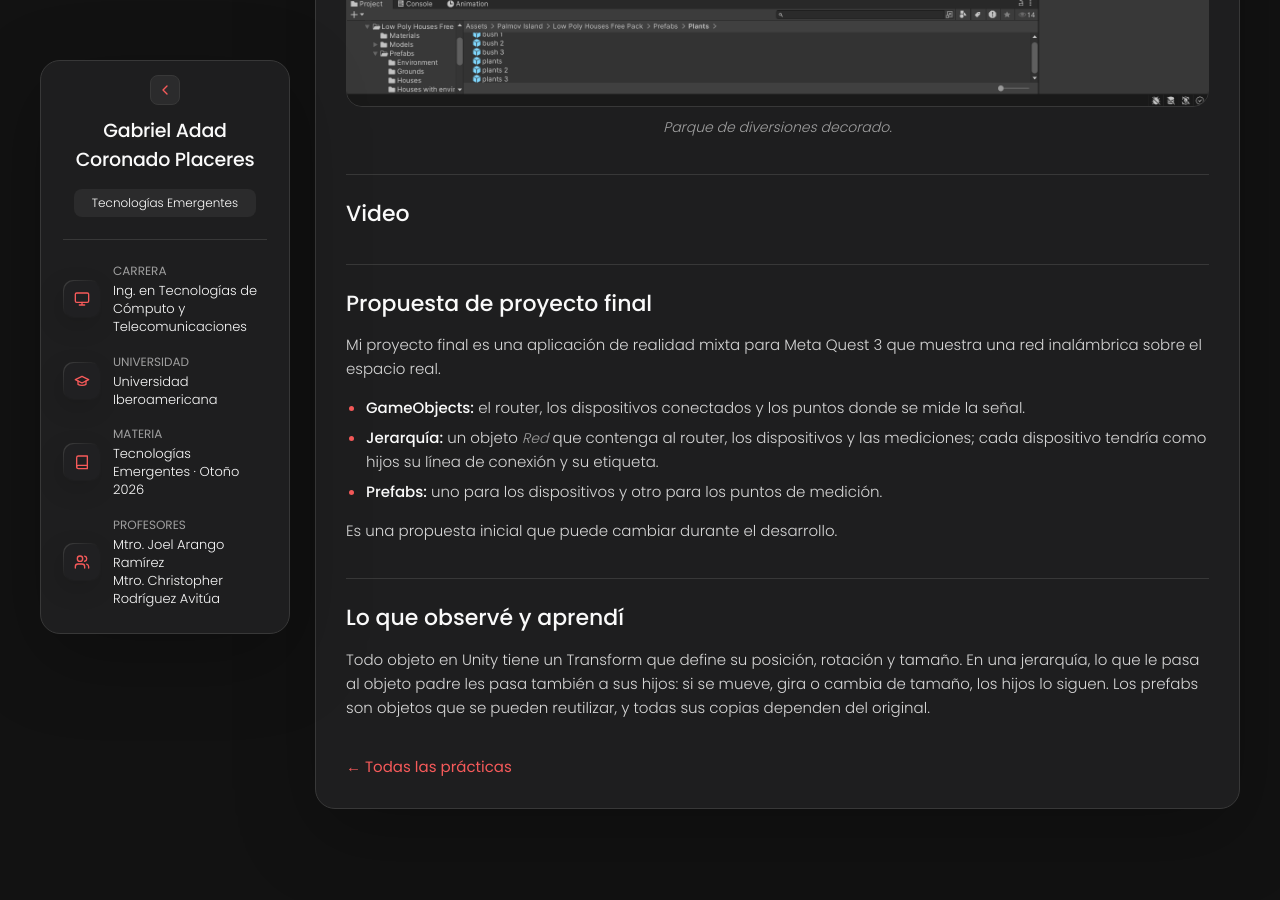
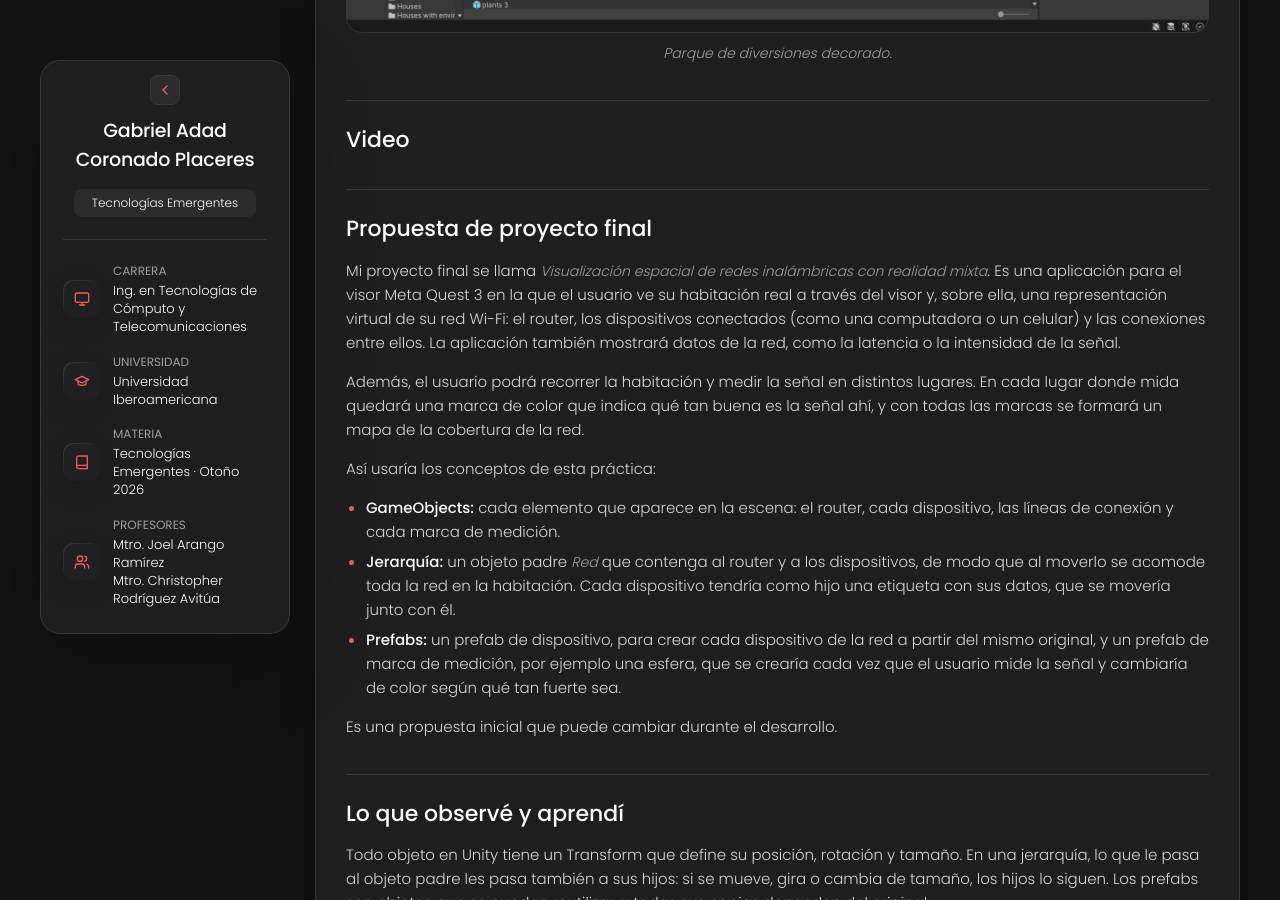
Before and after one commit to gabriel-coronad/tecnologias-emergentes, a Jekyll site: the page built from practicas/practica-1/index.md, in a window 1280 px wide and 900 px high, scrolled down 2047 px. Built offline with Jekyll 4.4.1, drawn with Linux system fonts in a browser that asks for light colours; before the commit the page ends 2916 px from its top, so only the background shows below that; some of the changed text lies outside the part shown.

Commit message:
Práctica 1: capturas dentro del desarrollo y propuesta de proyecto explicada
Co-Authored-By: Claude Opus 5.5 <noreply@anthropic.com>

```diff
--- a/practicas/practica-1/index.md
+++ b/practicas/practica-1/index.md
@@ -11,17 +11,17 @@ portada: capturas/03-parque-decorado.png
 
 Creé un proyecto nuevo en Unity llamado *Practica_1_RM* y, dentro de la carpeta *Scene*, creé la escena *objetos*. En ella agregué las figuras geométricas que ofrece Unity (cubo, esfera, cápsula, cilindro, plano y quad), modifiqué su Transform y las acomodé en fila: a todas les cambié la posición y a algunas las giré.
 
-### Parque de diversiones
-
-Creé la escena *Parque_diversiones* y usé el paquete gratuito *Low Poly Houses Free Pack* de la Asset Store, que incluye una rueda de la fortuna. Agrupé el aro y las cabinas de la rueda dentro de un objeto vacío en su centro, para que en la siguiente práctica giren juntos. Después decoré el parque con pasto, una fuente, bancas, faroles, botes de basura y arbustos, y coloqué todo dentro de un objeto padre llamado *Parque* para ajustar su tamaño.
-
-## Capturas
-
 ![Escena objetos](capturas/01-objetos.png)
 *Escena «objetos» con las seis figuras geométricas.*
 
+### Parque de diversiones
+
+Creé la escena *Parque_diversiones* y usé el paquete gratuito *Low Poly Houses Free Pack* de la Asset Store, que incluye una rueda de la fortuna.
+
 ![Rueda de la fortuna y su jerarquía](capturas/02-rueda-jerarquia.png)
 *Rueda de la fortuna y su jerarquía.*
+
+Después decoré el parque con pasto, una fuente, bancas, faroles, botes de basura y arbustos, y coloqué todo dentro de un objeto padre llamado *Parque* para ajustar su tamaño.
 
 ![Parque decorado](capturas/03-parque-decorado.png)
 *Parque de diversiones decorado.*
@@ -30,11 +30,15 @@ Creé la escena *Parque_diversiones* y usé el paquete gratuito *Low Poly Houses
 
 ## Propuesta de proyecto final
 
-Mi proyecto final es una aplicación de realidad mixta para Meta Quest 3 que muestra una red inalámbrica sobre el espacio real.
+Mi proyecto final se llama *Visualización espacial de redes inalámbricas con realidad mixta*. Es una aplicación para el visor Meta Quest 3 en la que el usuario ve su habitación real a través del visor y, sobre ella, una representación virtual de su red Wi-Fi: el router, los dispositivos conectados (como una computadora o un celular) y las conexiones entre ellos. La aplicación también mostrará datos de la red, como la latencia o la intensidad de la señal.
 
-- **GameObjects:** el router, los dispositivos conectados y los puntos donde se mide la señal.
-- **Jerarquía:** un objeto *Red* que contenga al router, los dispositivos y las mediciones; cada dispositivo tendría como hijos su línea de conexión y su etiqueta.
-- **Prefabs:** uno para los dispositivos y otro para los puntos de medición.
+Además, el usuario podrá recorrer la habitación y medir la señal en distintos lugares. En cada lugar donde mida quedará una marca de color que indica qué tan buena es la señal ahí, y con todas las marcas se formará un mapa de la cobertura de la red.
+
+Así usaría los conceptos de esta práctica:
+
+- **GameObjects:** cada elemento que aparece en la escena: el router, cada dispositivo, las líneas de conexión y cada marca de medición.
+- **Jerarquía:** un objeto padre *Red* que contenga al router y a los dispositivos, de modo que al moverlo se acomode toda la red en la habitación. Cada dispositivo tendría como hijo una etiqueta con sus datos, que se movería junto con él.
+- **Prefabs:** un prefab de dispositivo, para crear cada dispositivo de la red a partir del mismo original, y un prefab de marca de medición, por ejemplo una esfera, que se crearía cada vez que el usuario mide la señal y cambiaría de color según qué tan fuerte sea.
 
 Es una propuesta inicial que puede cambiar durante el desarrollo.
 
```
Also changed, not shown: _plantillas/practica/index.md (+6 -9 lines).
